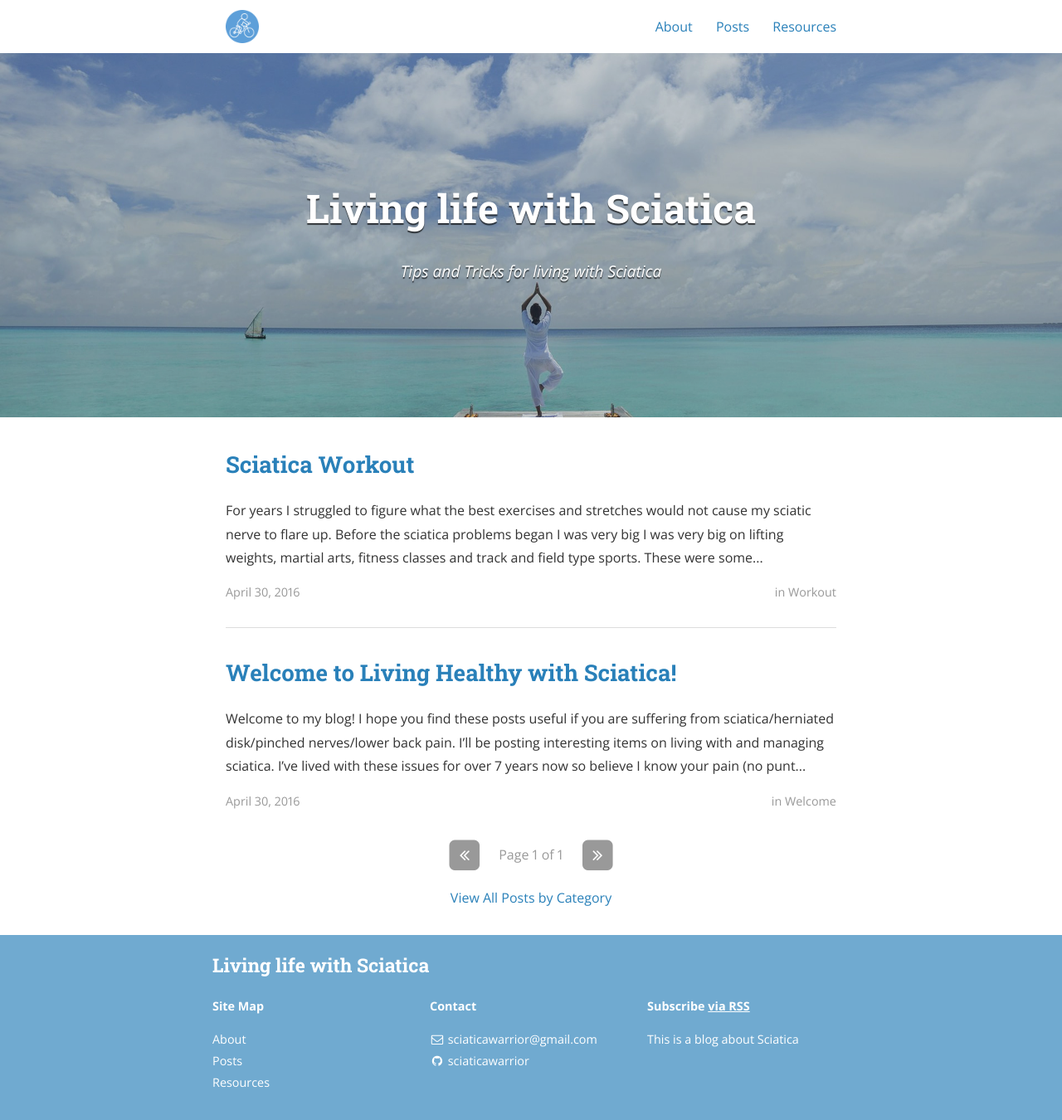
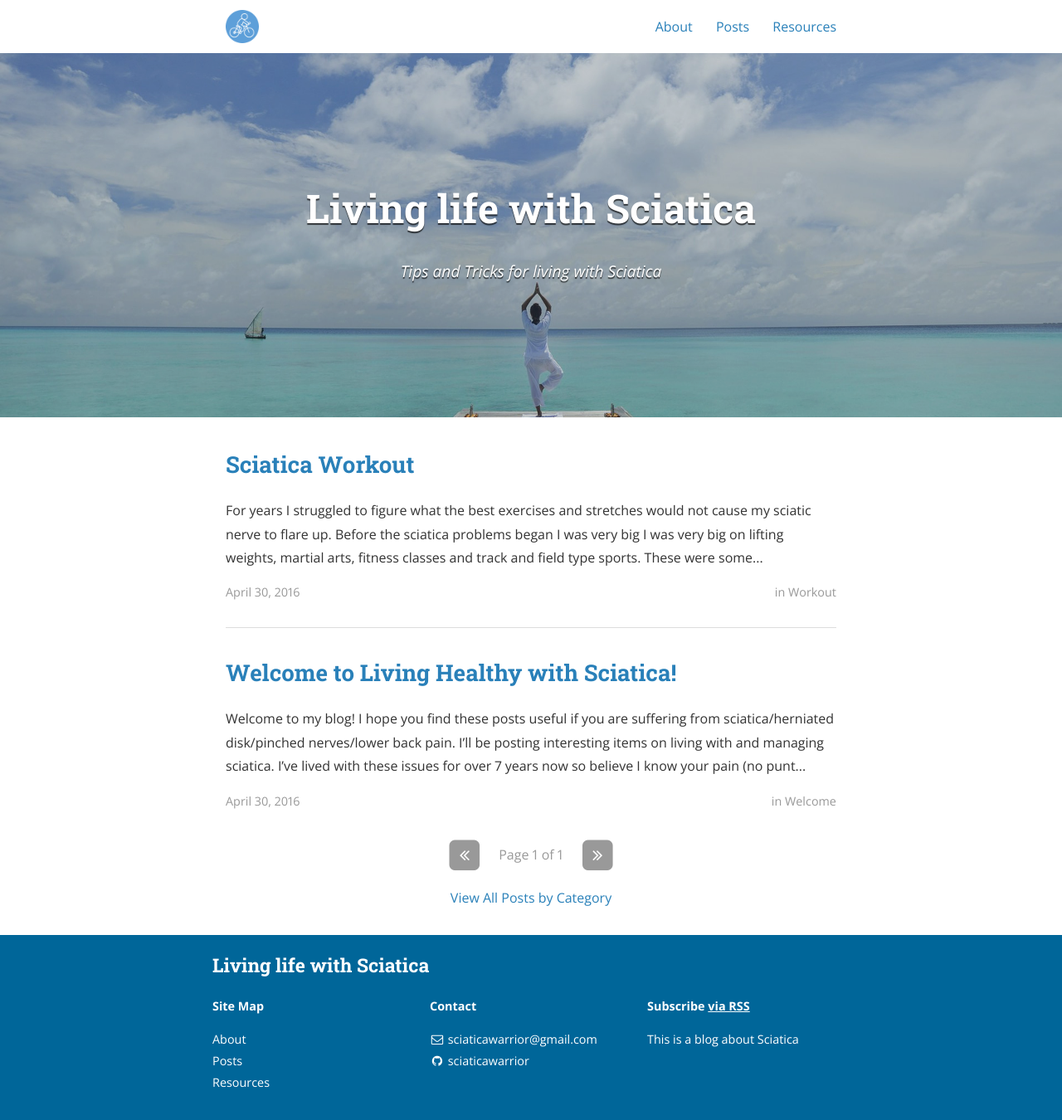
Before and after one commit to sciaticawarrior/sciaticatest, a Jekyll site: the page built from index.html, in a window 1280 px wide. Shown: the whole page at 83% size. Built offline with Jekyll 4.4.1, drawn with Linux system fonts in a browser that asks for light colours; nearby versions of some CDN libraries; the list of posts is cut into pages by our own code; a style sheet for code colours, icons or effects is not loaded.

Commit message:
Update _layout.scss

```diff
--- a/_sass/_layout.scss
+++ b/_sass/_layout.scss
@@ -331,7 +331,7 @@ pre code.hljs {
 .site-footer {
 	$link-color: $white;
 	padding: 1em 1em 2em 1em;
-	background-color: $highlight-color;
+	background-color: #006699;//$highlight-color;
 	color: $white;
 	a {
 	  color: $link-color;
```
